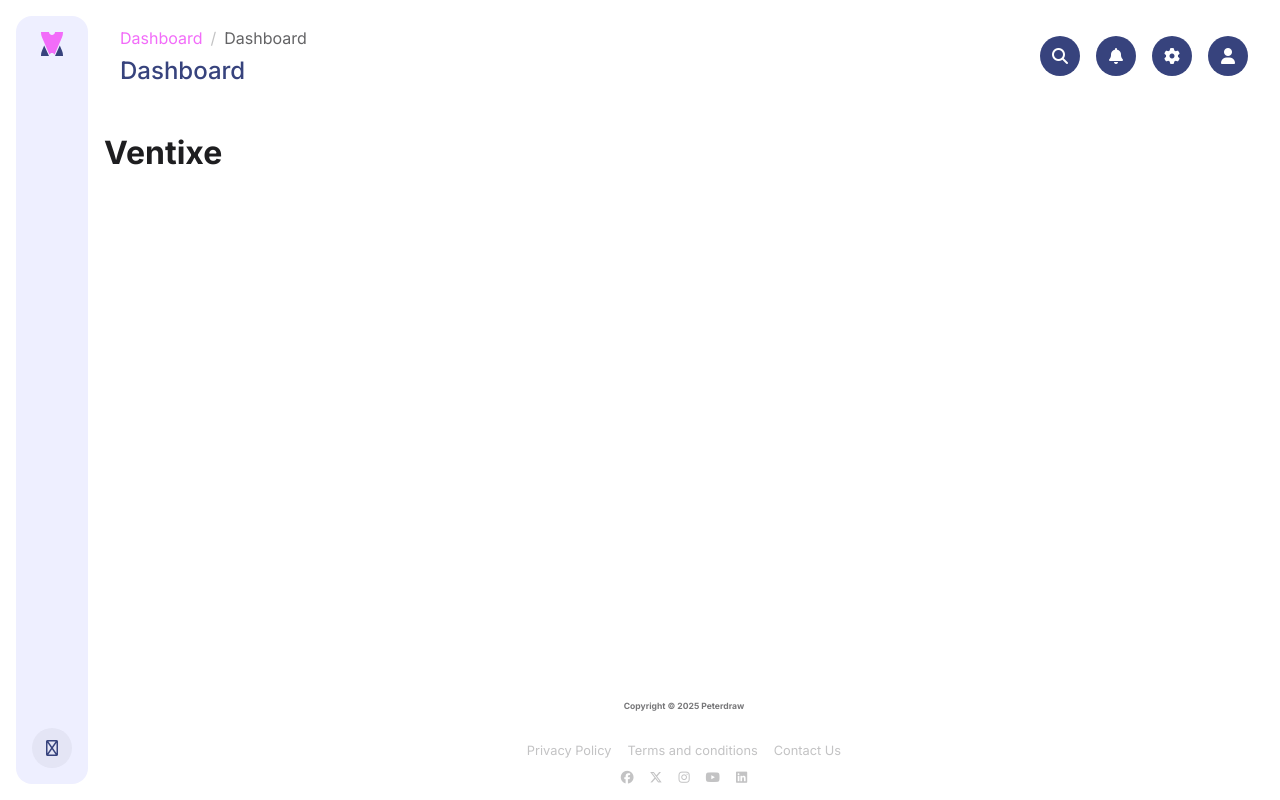
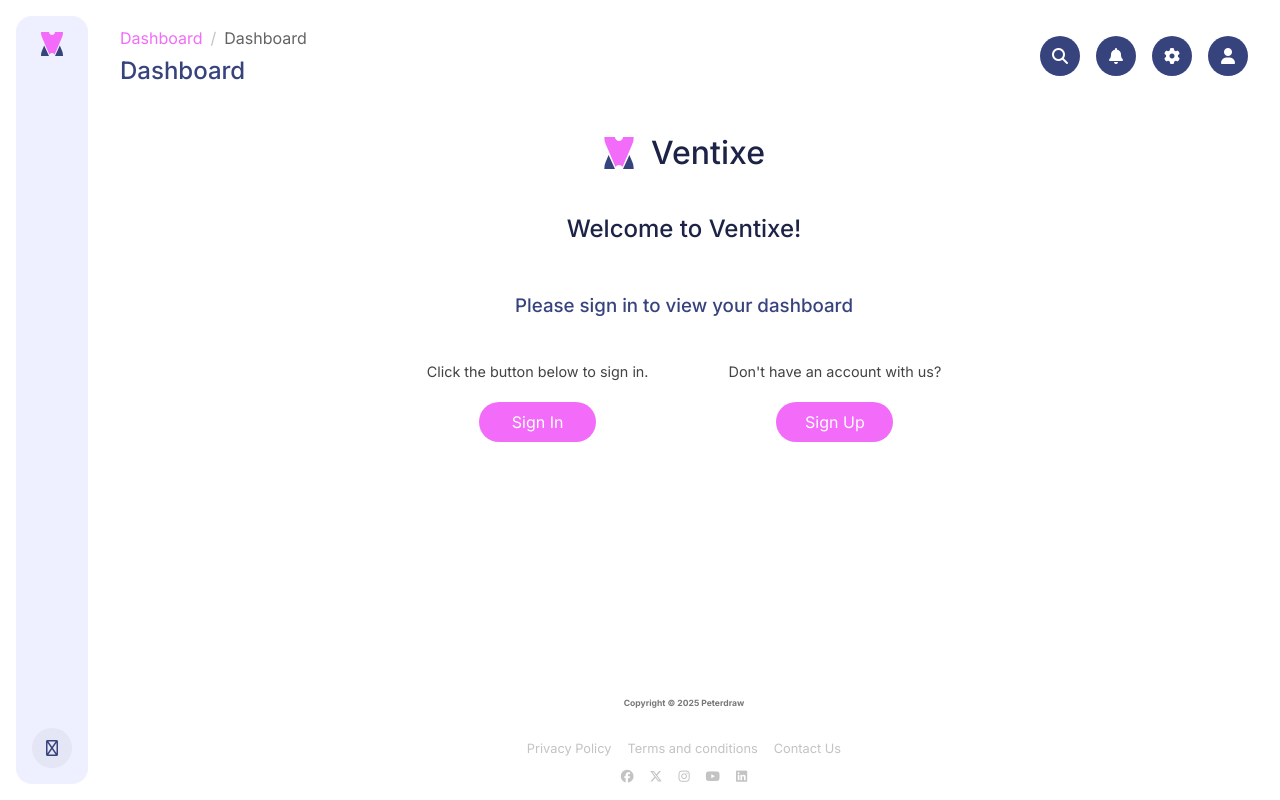
Before and after one commit to HarryHolmes-Ventixe/Frontend, a React (Vite) app: page /dashboard in a window 1280 px wide. Built offline with nearby package versions, Linux system fonts and the light colour scheme; some icons are missing.

Commit message:
Added a dashboard

```diff
--- a/src/assets/CSS/main.css
+++ b/src/assets/CSS/main.css
@@ -168,6 +168,7 @@ a {
   display: flex;
   align-items: center;
   justify-content: center;
+  margin-top: 0.5rem;
 }
 #sign-in .auth-form-container .auth-form, #sign-up .auth-form-container .auth-form {
   display: flex;
@@ -178,6 +179,7 @@ a {
   padding: 2rem;
   border-radius: 1rem;
   box-shadow: 0 0 1rem var(--primary-100);
+  gap: 1rem;
 }
 #sign-in .auth-form-container .auth-form h1, #sign-up .auth-form-container .auth-form h1 {
   color: var(--secondary-90);
@@ -209,9 +211,11 @@ a {
 }
 #sign-in .auth-form-container .auth-form .auth-btn, #sign-up .auth-form-container .auth-form .auth-btn {
   margin-top: auto;
+  margin-bottom: 0.5rem;
+  min-height: 2.5rem;
 }
 #sign-in .auth-form-container .sign-up-form, #sign-up .auth-form-container .sign-up-form {
-  height: 30rem;
+  height: 31rem;
   width: 25rem;
 }
 #sign-in .auth-form-container .sign-in-form, #sign-up .auth-form-container .sign-in-form {
@@ -219,7 +223,7 @@ a {
   width: 20rem;
 }
 #sign-in .auth-form-container .no-account, #sign-up .auth-form-container .no-account {
-  margin-top: 0.5rem;
+  margin-top: 1rem;
   display: flex;
   align-items: center;
   justify-content: center;
@@ -354,6 +358,85 @@ a {
   color: var(--primary-100);
   font-size: 1.2rem;
   font-weight: 600;
+}
+
+#dashboard .logo-container {
+  display: flex;
+  align-items: center;
+  justify-content: center;
+  gap: 1rem;
+}
+#dashboard .logo-container h1 {
+  font-weight: 500;
+  color: var(--secondary-110);
+}
+#dashboard .logo-container img {
+  width: 2rem;
+  height: auto;
+}
+#dashboard .dashboard-container .dashboard-header-noauth {
+  display: flex;
+  flex-direction: column;
+  align-items: center;
+  justify-content: center;
+  gap: 1rem;
+}
+#dashboard .dashboard-container .dashboard-header-noauth h2 {
+  font-weight: 500;
+  color: var(--secondary-110);
+  margin-bottom: 1rem;
+}
+#dashboard .dashboard-container .dashboard-header-noauth h3 {
+  font-weight: 500;
+  color: var(--secondary-100);
+  margin-bottom: 1rem;
+}
+#dashboard .dashboard-container .dashboard-header-noauth p {
+  font-size: 0.9rem;
+  color: var(--grey-90);
+}
+#dashboard .dashboard-container .dashboard-header-noauth .dashboard-auth-links {
+  display: flex;
+  flex-direction: column;
+  gap: 1rem;
+}
+@media (width >= 768px) {
+  #dashboard .dashboard-container .dashboard-header-noauth .dashboard-auth-links {
+    flex-direction: row;
+    gap: 5rem;
+  }
+}
+#dashboard .dashboard-container .dashboard-header-noauth .dashboard-auth-links .dashboard-signin, #dashboard .dashboard-container .dashboard-header-noauth .dashboard-auth-links .dashboard-signup {
+  display: flex;
+  gap: 0.5rem;
+  flex-direction: column;
+  align-items: center;
+  justify-content: center;
+}
+#dashboard .dashboard-container .dashboard-header-auth {
+  display: flex;
+  flex-direction: column;
+  align-items: center;
+  justify-content: center;
+}
+#dashboard .dashboard-container .dashboard-header-auth h2 {
+  font-weight: 500;
+  color: var(--secondary-110);
+  margin-bottom: 1rem;
+}
+#dashboard .dashboard-container .dashboard-header-auth h2 .user-name {
+  color: var(--primary-100);
+}
+#dashboard .dashboard-container .dashboard-header-auth p {
+  font-size: 0.9rem;
+  color: var(--grey-90);
+}
+#dashboard .dashboard-container .dashboard-content {
+  display: flex;
+  flex-direction: column;
+  align-items: center;
+  justify-content: center;
+  gap: 1rem;
 }
 
 .event-details-container {
--- a/src/assets/CSS/scss/sections/_dashboard.scss
+++ b/src/assets/CSS/scss/sections/_dashboard.scss
@@ -1,3 +1,94 @@
 #dashboard{
+  .logo-container {
+    display: flex;
+    align-items: center;
+    justify-content: center;
+    gap: 1rem;
 
+    h1{
+      font-weight: 500;
+      color: var(--secondary-110);
+    }
+
+    img{
+      width: 2rem;
+      height: auto;
+    }
+  }
+
+  .dashboard-container{
+    .dashboard-header-noauth{
+      display: flex;
+      flex-direction: column;
+      align-items: center;
+      justify-content: center;
+      gap: 1rem;
+
+      h2{
+        font-weight: 500;
+        color: var(--secondary-110);
+        margin-bottom: 1rem;
+      }
+
+      h3{
+        font-weight: 500;
+        color: var(--secondary-100);
+        margin-bottom: 1rem;
+      }
+
+      p{
+        font-size: 0.9rem;
+        color: var(--grey-90);
+      }
+
+      .dashboard-auth-links{
+        display: flex;
+        flex-direction: column;
+        gap: 1rem;
+
+        @media (width >= 768px){
+          flex-direction: row;
+          gap: 5rem;
+        }
+
+        .dashboard-signin, .dashboard-signup{
+          display: flex;
+          gap: .5rem;
+          flex-direction: column;
+          align-items: center;
+          justify-content: center;
+        }
+      }
+    }
+
+    .dashboard-header-auth{
+      display: flex;
+      flex-direction: column;
+      align-items: center;
+      justify-content: center;
+
+      h2{
+        font-weight: 500;
+        color: var(--secondary-110);
+        margin-bottom: 1rem;
+
+        .user-name{
+          color: var(--primary-100);
+        }
+      }
+
+      p{
+        font-size: 0.9rem;
+        color: var(--grey-90);
+      }
+    }
+
+    .dashboard-content {
+      display: flex;
+      flex-direction: column;
+      align-items: center;
+      justify-content: center;
+      gap: 1rem;
+    }
+  }
 }
--- a/src/assets/components/Footer.jsx
+++ b/src/assets/components/Footer.jsx
@@ -13,11 +13,11 @@ const Footer = () => {
           <p>Contact Us</p>
         </div>
         <div className="socials">
-          <i className="fa-brands fa-facebook"></i>
-          <i className="fa-brands fa-x-twitter"></i>
-          <i className="fa-brands fa-instagram"></i>
-          <i className="fa-brands fa-youtube"></i>
-          <i className="fa-brands fa-linkedin"></i>
+          <a href='https://www.facebook.com/' target="_blank"><i className="fa-brands fa-facebook"></i></a>
+          <a href='https://www.x.com/' target="_blank"><i className="fa-brands fa-x-twitter"></i></a>
+          <a href='https://www.instagram.com/' target="_blank"><i className="fa-brands fa-instagram"></i></a>
+          <a href='https://www.youtube.com/' target="_blank"><i className="fa-brands fa-youtube"></i></a>
+          <a href='https://www.linkedin.com/' target="_blank"><i className="fa-brands fa-linkedin"></i></a>
         </div>
       </div>
     </footer>
--- a/src/assets/components/Nav.jsx
+++ b/src/assets/components/Nav.jsx
@@ -12,7 +12,7 @@ const Nav = () => {
 
         <div className="nav-links">
           <NavLink to="/" className="nav-link">
-            <span className="nav-icon"><i class="fa-light fa-grid-2"></i></span>
+            <span className="nav-icon"><i className="fa-light fa-grid-2"></i></span>
             <span className="nav-text">Dashboard</span>
           </NavLink>
           <NavLink to="/events" className="nav-link">
--- a/src/assets/pages/DashboardPage.jsx
+++ b/src/assets/pages/DashboardPage.jsx
@@ -1,10 +1,78 @@
-import React from 'react'
+import { jwtDecode } from 'jwt-decode';
+import React, { useEffect, useState } from 'react'
+import { Link } from 'react-router-dom';
 
 const DashboardPage = () => {
+
+  const [isSignedIn, setIsSignedIn] = useState(false);
+  const [userInfo, setUserInfo] = useState({ name: ''});
+
+    useEffect(() => {
+      const token = localStorage.getItem('token');
+      if (token) {
+        try {
+          const decoded = jwtDecode(token);
+          if (decoded.exp && Date.now() < decoded.exp * 1000) {
+            setIsSignedIn(true);
+            setUserInfo({
+              name: `${decoded.firstName || ''} ${decoded.lastName || ''}`.trim(),
+              email: decoded.email || ''
+            });
+          } else {
+            setIsSignedIn(false);
+            setUserInfo({ name: '', email: '' });
+          }
+        } catch (e) {
+          setIsSignedIn(false);
+          setUserInfo({ name: '', email: '' });
+        }
+      } else {
+        setIsSignedIn(false);
+        setUserInfo({ name: '', email: '' });
+      }
+    }, []);
   return (
-    <div Id="dashboard">
-      <h1>Ventixe</h1>
+    <div id="dashboard">
+      <div className="logo-container">
+        <img src='/images/logo.svg' alt="Logo" className="logo"/>
+        <h1>Ventixe</h1>
+      </div>
 
+      <div className='dashboard-container'>
+        {!isSignedIn ? (
+          <div className="dashboard-header-noauth">
+            <h2>Welcome to Ventixe!</h2>
+            <h3>Please sign in to view your dashboard</h3>
+            <div className="dashboard-auth-links">
+              <div className="dashboard-signin">
+                <p>Click the button below to sign in.</p>
+                <Link className="btn btn--large-lr btn--primary" to="/sign-in">Sign In</Link>
+              </div>
+              <div className="dashboard-signup">
+                <p>Don't have an account with us?</p>
+                <Link className="btn btn--large-lr btn--primary" to="/sign-up">Sign Up</Link>
+              </div>
+            </div>
+          </div>
+        ) : (
+          <>
+            <div className="dashboard-header-auth">
+              <h2>
+                <span className="welcome-text">Welcome, </span>
+                <span className="user-name">{userInfo.name}</span>
+                <span className="welcome-text">!</span>
+              </h2>
+              <p>This is your dashboard, here you can view which events you have booked!</p>
+            </div>
+            <div className="dashboard-content">
+              <div className="stats-card">
+                <h3>Upcoming Events</h3>
+                <p>2</p>
+              </div>
+            </div>
+          </>
+        )}
+      </div>
     </div>
   )
 }
--- a/src/assets/utilities/MobileMenu.jsx
+++ b/src/assets/utilities/MobileMenu.jsx
@@ -83,7 +83,7 @@ const MobileMenu = () => {
               )}
               </div>
               <Link className="nav-link" to="/" onClick={closeMenu}>Dashboard</Link>
-              <Link className="nav-link" to="/" onClick={closeMenu}>Events</Link>
+              <Link className="nav-link" to="/events" onClick={closeMenu}>Events</Link>
             </div>
           </nav>
         </div>
```
Also changed, not shown: src/assets/CSS/scss/sections/_auth.scss (+6 -2 lines).
